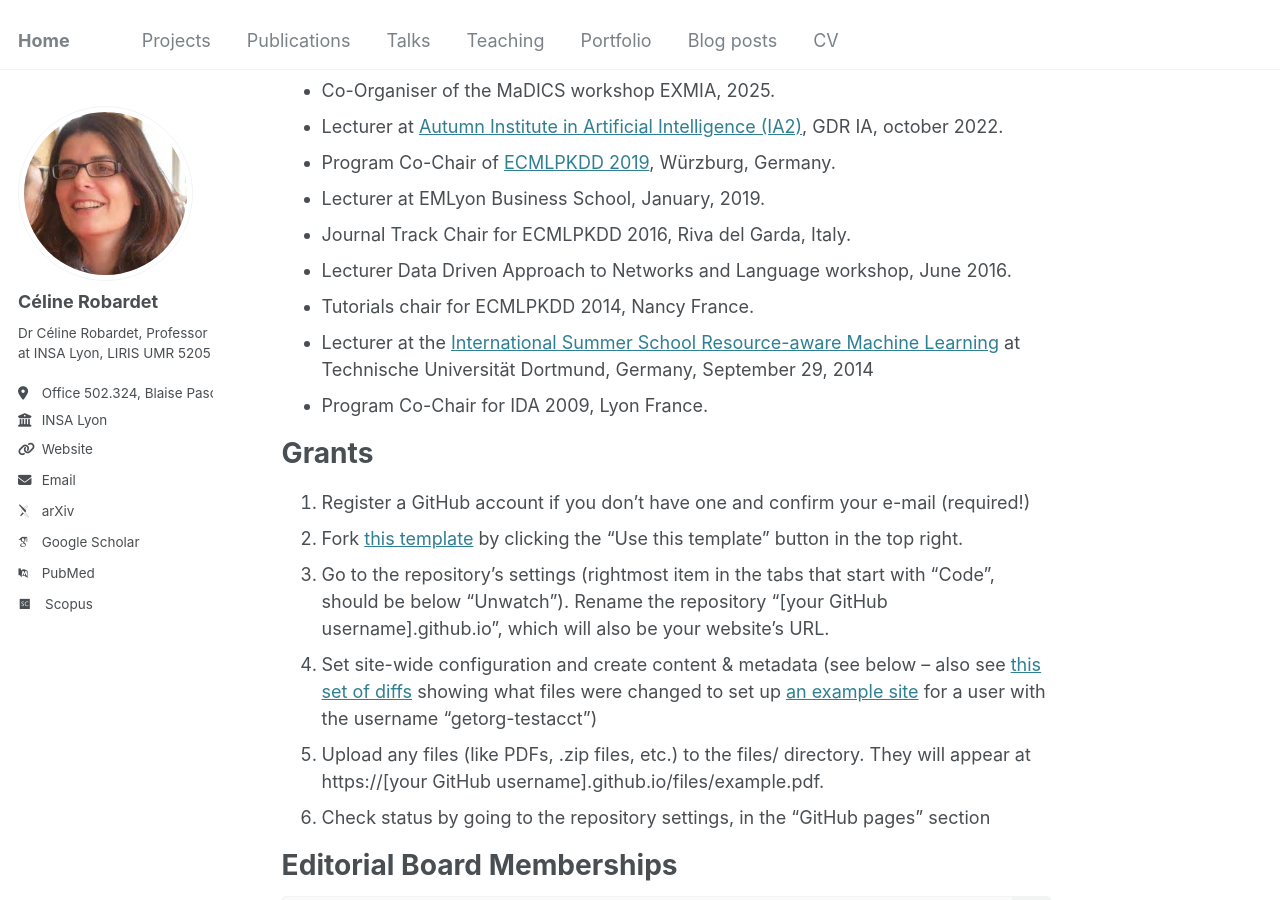
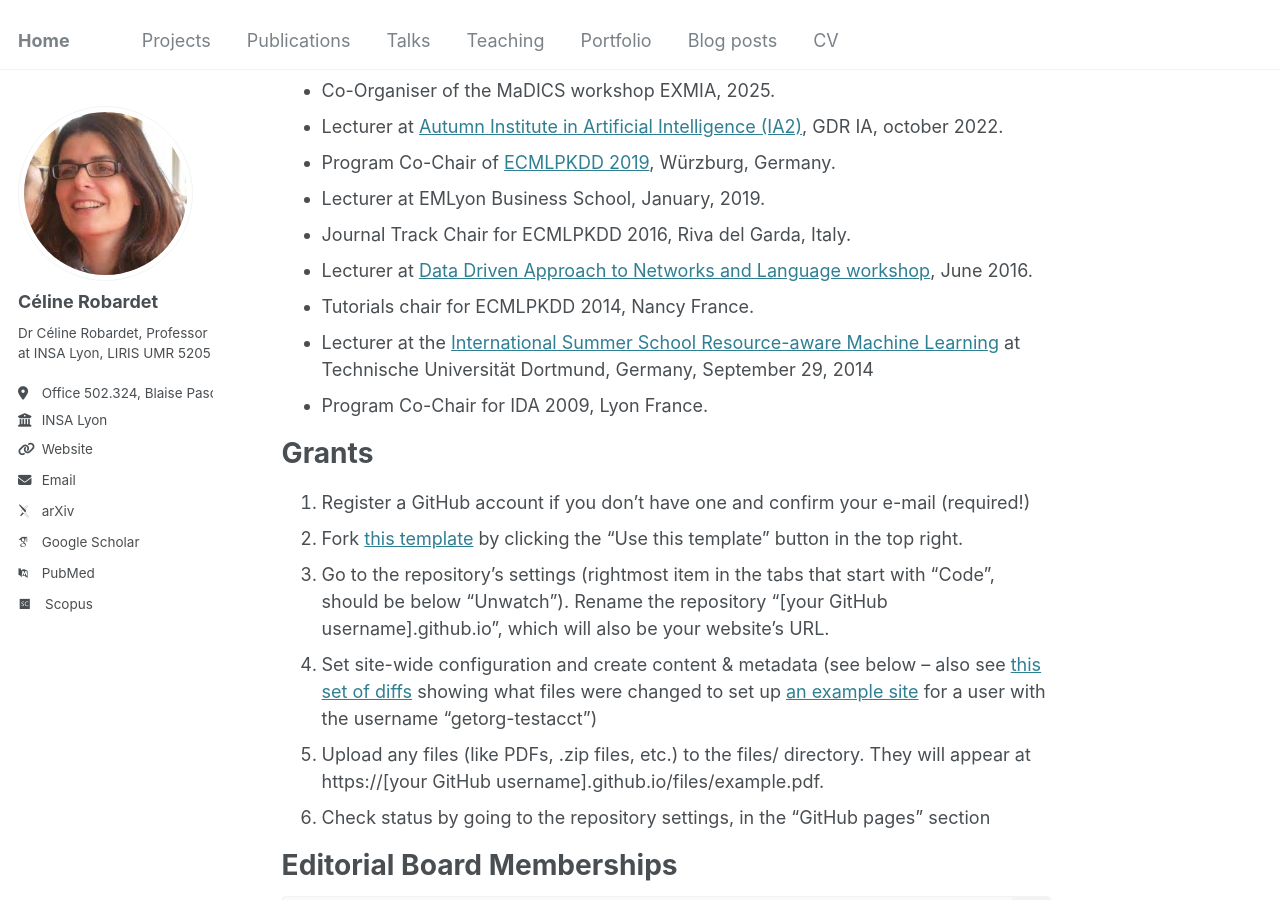
Before and after one commit to crobardet/crobardet.github.io, a Jekyll site: the page built from _pages/about.md, in a window 1280 px wide and 900 px high, scrolled down 521 px. Built offline with Jekyll 4.4.1, drawn with Linux system fonts in a browser that asks for light colours; some web fonts are replaced.

```diff
--- a/_pages/about.md
+++ b/_pages/about.md
@@ -20,7 +20,7 @@ Organisation & Invited Talks
 <li> Program Co-Chair of <a href="https://ecmlpkdd.org/2019/">ECMLPKDD 2019</a>, Würzburg, Germany.</li>
 <li>Lecturer at EMLyon Business School, January, 2019.</li>
 <li>Journal Track Chair for ECMLPKDD 2016, Riva del Garda, Italy.</li>
-  <li> Lecturer Data Driven Approach to Networks and Language workshop, June 2016.</li>
+  <li> Lecturer at <a href="https://project.inria.fr/netspringlyon/3-workshops-on-network-sciences/workshop-on-processes-on-and-of-networks/">Data Driven Approach to Networks and Language workshop</a>, June 2016.</li>
 <li>Tutorials chair for ECMLPKDD 2014, Nancy France.</li>
 <li> Lecturer at the <a href="https://sfb876.tu-dortmund.de/SummerSchool2014/program.html">International Summer School Resource-aware Machine Learning</a> at Technische Universität Dortmund, Germany, September 29, 2014</li>
  <li> Program Co-Chair for IDA 2009, Lyon France.</li>
```
